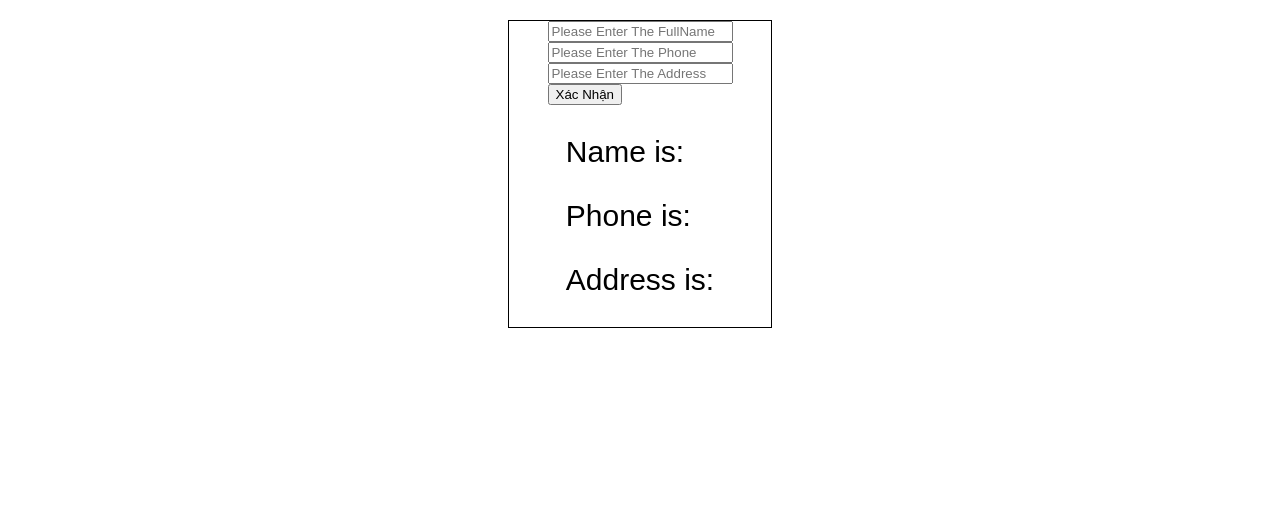
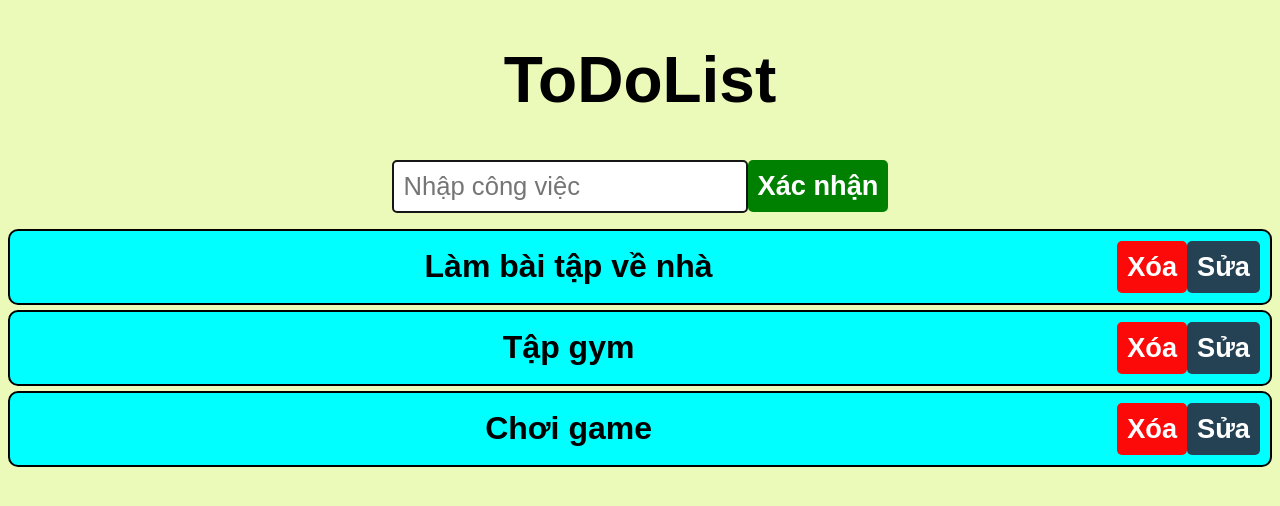
Before and after one commit to AruzeKQ/tryHard, a React (Vite) app in the folder testVitePrj/: page / in a window 1280 px wide. Shown: the top 506 px of the page. Built offline with nearby package versions, Linux system fonts and the light colour scheme.

Commit message:
todolist

```diff
--- a/testVitePrj/src/App.css
+++ b/testVitePrj/src/App.css
@@ -1,17 +1,77 @@
-.formSubmit {
-    margin: 20px 500px 20px 500px;
-    font-size: 50%;
-    display: flex;
-    justify-content: center;
-    flex-direction: column;
-    align-items: center;
-    border-style: solid;
-    border-width: 1px;
+body {
+    background-color: rgb(236, 250, 185);
 }
 
 
-.formSubmit .testData {
-    font-family: Arial, Helvetica, sans-serif;
-    font-size: 30px;
-    align-items: left;
+.to-do-container {
+    font-family: Arial, sans-serif;
+    text-align: center;
+    margin-top: 10px;
 }
+
+h1 {
+    font-size: 4rem;
+}
+
+button {
+    font-size: 1.7rem;
+    font-weight: bold;
+    color: white;
+    padding: 10px 10px;
+    background-color: hsl(0, 0%, 21%);
+    border: none;
+    border-radius: 5px;
+    cursor: pointer;
+    transition: background-color 0.5ms ease;
+}
+
+.btn-add {
+    background-color: green;
+}
+
+.btn-add:hover {
+    background-color: rgb(162, 241, 162);
+}
+
+.btn-delete {
+    background-color: rgb(252, 9, 9);
+}
+
+.btn-delete:hover {
+    background-color: rgb(252, 147, 143);
+}
+
+.btn-edit {
+    background-color: rgb(37, 66, 85);
+}
+
+.btn-edit:hover {
+    background-color: rgb(175, 223, 235);
+}
+
+input[type="text"] {
+    font-size: 1.6rem;
+    padding: 10px;
+    border: 2px solid rgb(22, 22, 22);
+    border-radius: 5px;
+}
+
+ol {
+    padding: 0;
+}
+
+li {
+    font-size: 2rem;
+    font-weight: bold;
+    margin-bottom: 5px;
+    padding: 10px;
+    border: 2px solid black;
+    border-radius: 10px;
+    background-color: aqua;
+    display: flex;
+    align-items: center;
+}
+
+.text {
+    flex: 1;
+}
--- a/testVitePrj/src/App.jsx
+++ b/testVitePrj/src/App.jsx
@@ -1,10 +1,10 @@
 import { useState } from "react"
-import SubmitForm from "./components/submitForm"
+import ToDoList from "./components/todolist"
 import './App.css'
 export default function App() {
     return (
         <div>
-            <SubmitForm />
+            <ToDoList />
         </div>
     )
 }
--- /dev/null
+++ b/testVitePrj/src/components/todolist.jsx
@@ -0,0 +1,60 @@
+import React, { useState } from 'react'
+
+export default function ToDoList() {
+    const [tasks, setTasks] = useState(["Làm bài tập về nhà", "Tập gym", "Chơi game"]);
+    const [newTask, setNewTask] = useState("");
+
+
+    function handledTask(e) {
+        setNewTask(e.target.value)
+    }
+
+    function addedTask() {
+        if (newTask.trim() != "") {
+            setTasks(t => [...t, newTask])
+            setNewTask("")
+        }
+    }
+
+    function removedTask(index) {
+        const updatedTask = tasks.filter((_, i) => i !== index)
+        setTasks(updatedTask)
+    }
+
+    return (
+        <div className='to-do-container'>
+            <h1>ToDoList</h1>
+            <input
+                className='inputTodo'
+                type="text"
+                value={newTask}
+                onChange={handledTask}
+                placeholder='Nhập công việc' />
+
+            <button
+                className='btn-add'
+                onClick={() => addedTask()}>
+                Xác nhận
+            </button>
+
+            <ol>
+                {tasks.map((element, index) =>
+                    <li key={index}>
+                        <span className='text'>{element}</span>
+                        <button
+                            className='btn-delete'
+                            onClick={() => removedTask(index)}>
+                            Xóa
+                        </button>
+                        <button
+                            className='btn-edit'
+                            onClick={() => editTask(index)}>
+                            Sửa
+                        </button>
+                    </li>
+                )}
+            </ol>
+        </div>
+
+    )
+}
```
